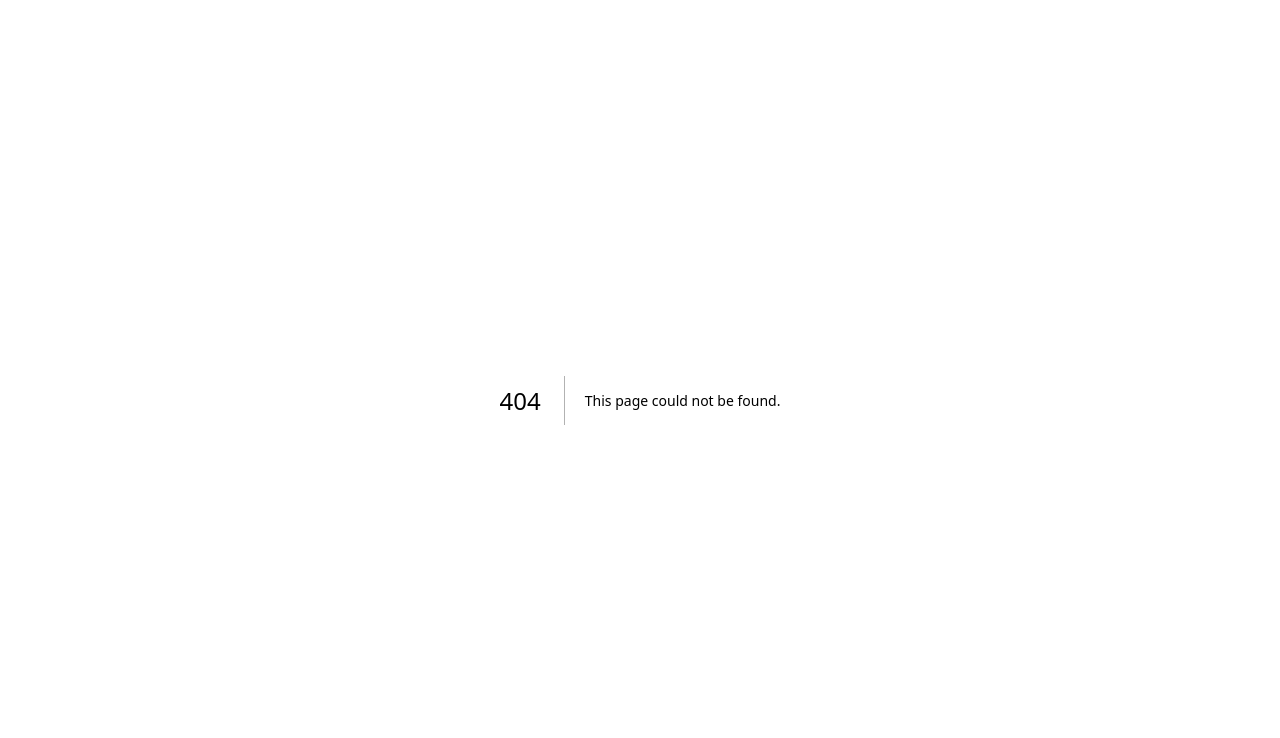
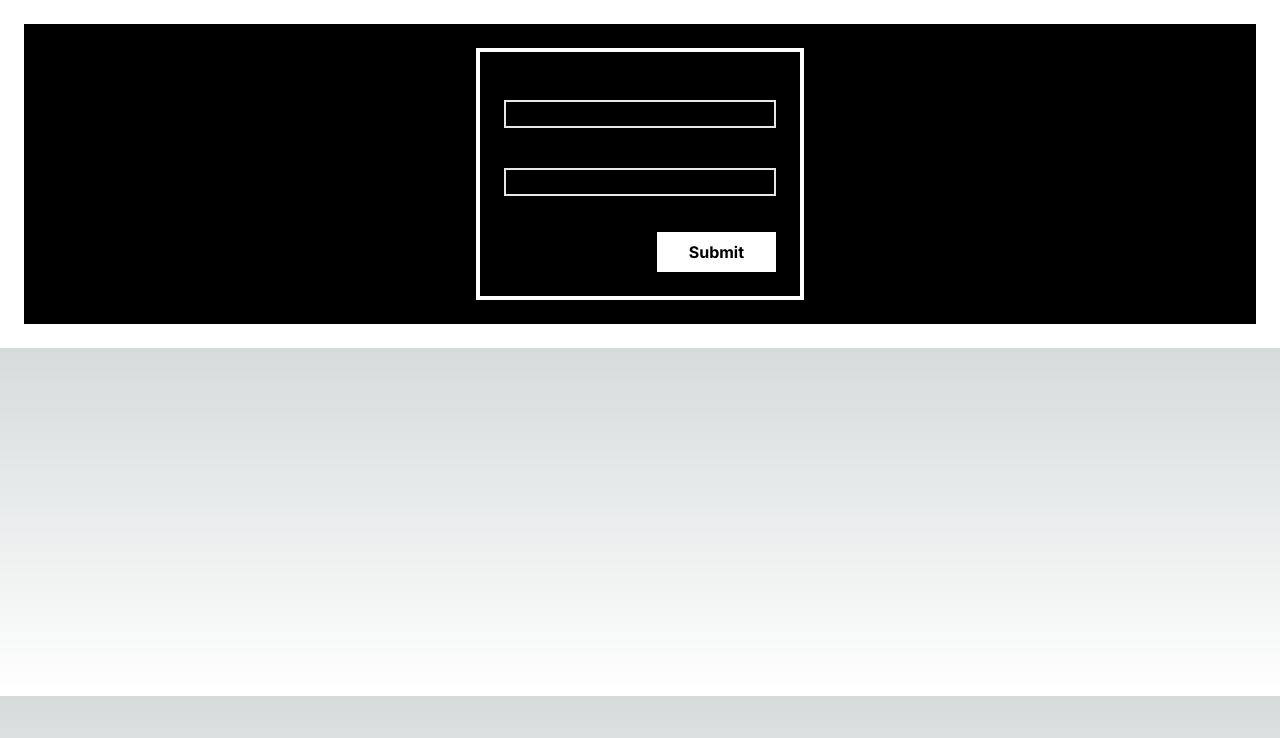
Before and after one commit to usatie/nextjs-every-layout, a Next.js app: page /stack/ex3 in a window 1280 px wide. Before the commit this address had no page. Shown: the top 738 px of the page. Built offline with nearby package versions, Linux system fonts and the light colour scheme.

Commit message:
Add types for Tailwind CSS
- Add stack example 3

```diff
--- a/app/components/cluster.tsx
+++ b/app/components/cluster.tsx
@@ -1,8 +1,10 @@
+import { AlignItems, Gap, JustifyContent } from "./tw-types";
+
 export type ClusterProps = {
     children?: React.ReactNode;
-    justify?: "justify-start" | "justify-end" | "justify-center" | "justify-between" | "justify-around" | "justify-evenly";
-    align?: "items-start" | "items-end" | "items-center" | "items-baseline" | "items-stretch";
-    space?: "gap-1" | "gap-2" | "gap-3" | "gap-4" | "gap-5" | "gap-6" | "gap-7" | "gap-8" | "gap-9" | "gap-10" | "gap-11" | "gap-12" | "gap-14" | "gap-16" | "gap-20" | "gap-24" | "gap-28" | "gap-32" | "gap-36" | "gap-40" | "gap-44" | "gap-48" | "gap-52" | "gap-56" | "gap-60" | "gap-64" | "gap-72" | "gap-80" | "gap-96;
+    justify?: JustifyContent;
+    align?: AlignItems;
+    space?: Gap;
 };
 
 export function Cluster({ children, justify = "justify-start", align = "items-start", space = "gap-4" }: ClusterProps) {
--- a/app/components/stack.tsx
+++ b/app/components/stack.tsx
@@ -1,14 +1,16 @@
+import { Space } from "./tw-types";
+
 export type StackProps = {
   children?: React.ReactNode;
-  gap?: string;
+  space?: Space;
 };
 
-export function Stack({ children, gap = "space-y-4" }: StackProps) {
+export function Stack({ children, space = "space-y-4" }: StackProps) {
   // Arbitrary Variants with dynamic value doesn't work with Tailwind?
   // https://tailwindcss.com/docs/just-in-time-mode#arbitrary-variants
-  // <div className={`flex flex-col ${gap} [&>*]:${gap} [&>*]:rounded [&_*]:border-gray-500`}>
+  // <div className={`flex flex-col ${space} [&>*]:${gap} [&>*]:rounded [&_*]:border-gray-500`}>
   return (
-    < div className={`${gap}`}>
+    < div className={`${space} flex flex-col justify-end`}>
       {children}
     </div >
   );
--- /dev/null
+++ b/app/components/tw-types.ts
@@ -0,0 +1,4 @@
+export type Space = "space-y-0" | "space-y-1" | "space-y-2" | "space-y-3" | "space-y-4" | "space-y-5" | "space-y-6" | "space-y-7" | "space-y-8" | "space-y-9" | "space-y-10" | "space-y-11" | "space-y-12" | "space-y-14" | "space-y-16" | "space-y-20" | "space-y-24" | "space-y-28" | "space-y-32" | "space-y-36" | "space-y-40" | "space-y-44" | "space-y-48" | "space-y-52" | "space-y-56" | "space-y-60" | "space-y-64" | "space-y-72" | "space-y-80" | "space-y-96" | "space-x-0" | "space-x-1" | "space-x-2" | "space-x-3" | "space-x-4" | "space-x-5" | "space-x-6" | "space-x-7" | "space-x-8" | "space-x-9" | "space-x-10" | "space-x-11" | "space-x-12" | "space-x-14" | "space-x-16" | "space-x-20" | "space-x-24" | "space-x-28" | "space-x-32" | "space-x-36" | "space-x-40" | "space-x-44" | "space-x-48" | "space-x-52" | "space-x-56" | "space-x-60" | "space-x-64" | "space-x-72" | "space-x-80" | "space-x-96";
+export type Gap = "gap-0" | "gap-1" | "gap-2" | "gap-3" | "gap-4" | "gap-5" | "gap-6" | "gap-7" | "gap-8" | "gap-9" | "gap-10" | "gap-11" | "gap-12" | "gap-14" | "gap-16" | "gap-20" | "gap-24" | "gap-28" | "gap-32" | "gap-36" | "gap-40" | "gap-44" | "gap-48" | "gap-52" | "gap-56" | "gap-60" | "gap-64" | "gap-72" | "gap-80" | "gap-96";
+export type JustifyContent = "justify-start" | "justify-end" | "justify-center" | "justify-between" | "justify-around" | "justify-evenly";
+export type AlignItems = "items-start" | "items-end" | "items-center" | "items-baseline" | "items-stretch";
--- a/app/stack/ex2/page.tsx
+++ b/app/stack/ex2/page.tsx
@@ -7,10 +7,10 @@ export default function NestedVariantsPage() {
 	return (
 		<Container>
 			<Center>
-				<Stack gap="space-y-8">
+				<Stack space="space-y-8">
 					<Box />
 					<Box />
-					<Stack gap="space-y-2">
+					<Stack space="space-y-2">
 						<Box />
 						<Box />
 						<Box />
--- /dev/null
+++ b/app/stack/ex3/page.tsx
@@ -0,0 +1,30 @@
+import { Stack } from "@/app/components/stack";
+import { Box } from "@/app/components/box";
+import { Container } from "@/app/components/container";
+import { Center } from "@/app/components/center";
+import { Button } from "@/app/components/button";
+
+export default function NestedVariantsPage() {
+    return (
+        <Container>
+            <Center intrinsic>
+                <div className="w-1/2 h-1/2">
+                    <Box>
+                        <Stack space="space-y-4">
+                            <Stack space="space-y-1">
+                                <p className="text-sm font-bold">Name</p>
+                                <input type="text" className="w-full bg-black border-2 px-2"></input>
+                            </Stack>
+                            <Stack space="space-y-1">
+                                <p className="text-sm font-bold">Email</p>
+                                <input type="email" className="w-full bg-black border-2 px-2"></input>
+                                <p className="text-xs">Type correct email address</p>
+                            </Stack>
+                            <div className="flex flex-row-reverse"><Button>Submit</Button></div>
+                        </Stack>
+                    </Box>
+                </div>
+            </Center>
+        </Container>
+    );
+}
--- a/app/stack/page.tsx
+++ b/app/stack/page.tsx
@@ -1,12 +1,18 @@
 import { Stack } from "@/app/components/stack";
+import { Box } from "@/app/components/box";
+import { Center } from "@/app/components/center";
 import Link from "next/link";
 
 export default function StackPage() {
 	return (
 		<Stack>
-			<Link href="/stack/ex1">Recursion</Link>
-			<Link href="/stack/ex2">Nested Variants</Link>
-			<Link href="/stack/ex3">Example 3</Link>
+			<Center>
+				<Stack>
+					<Box padding="px-4 py-2"><Link href="/stack/ex1">Recursion</Link></Box>
+					<Box padding="px-4 py-2"><Link href="/stack/ex2">Nested Variants</Link></Box>
+					<Box padding="px-4 py-2"><Link href="/stack/ex3">Example 3</Link></Box>
+				</Stack>
+			</Center>
 		</Stack>
 	);
 }
```
